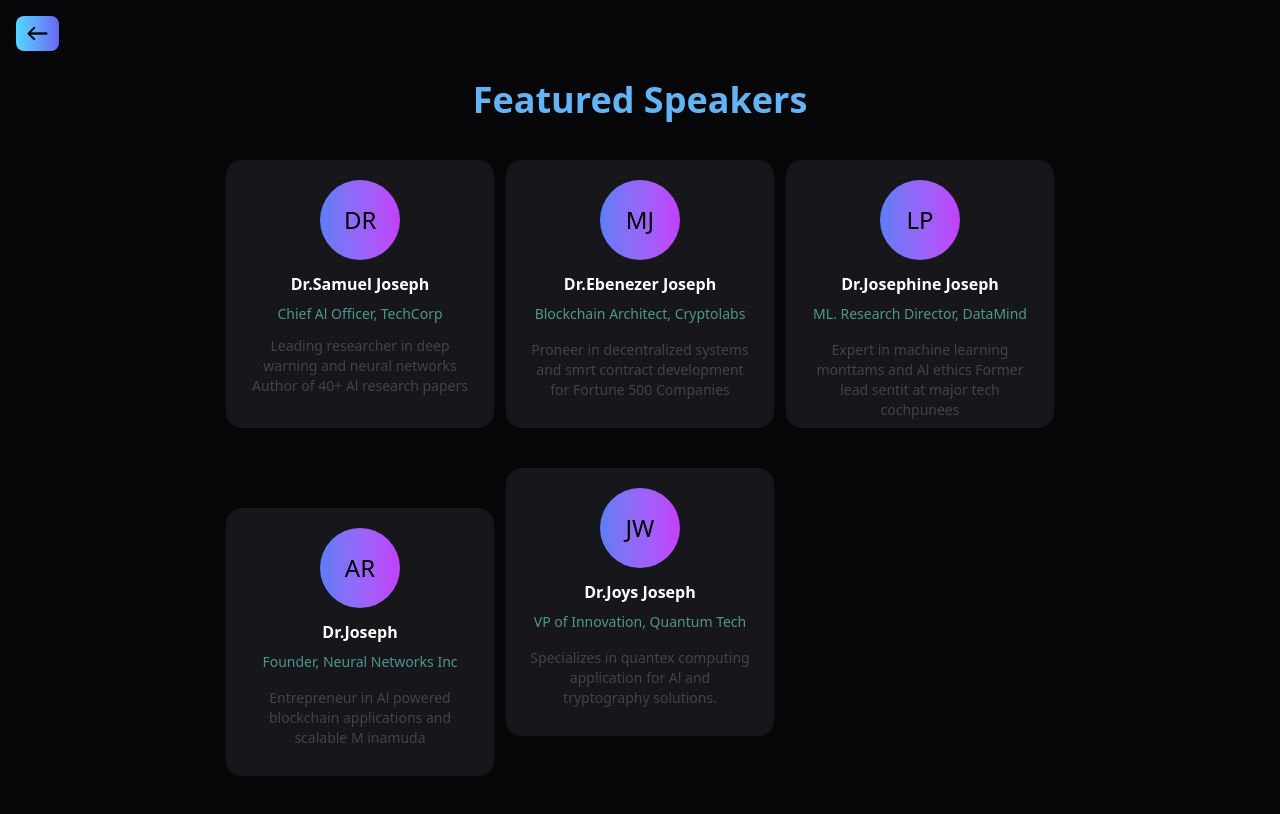
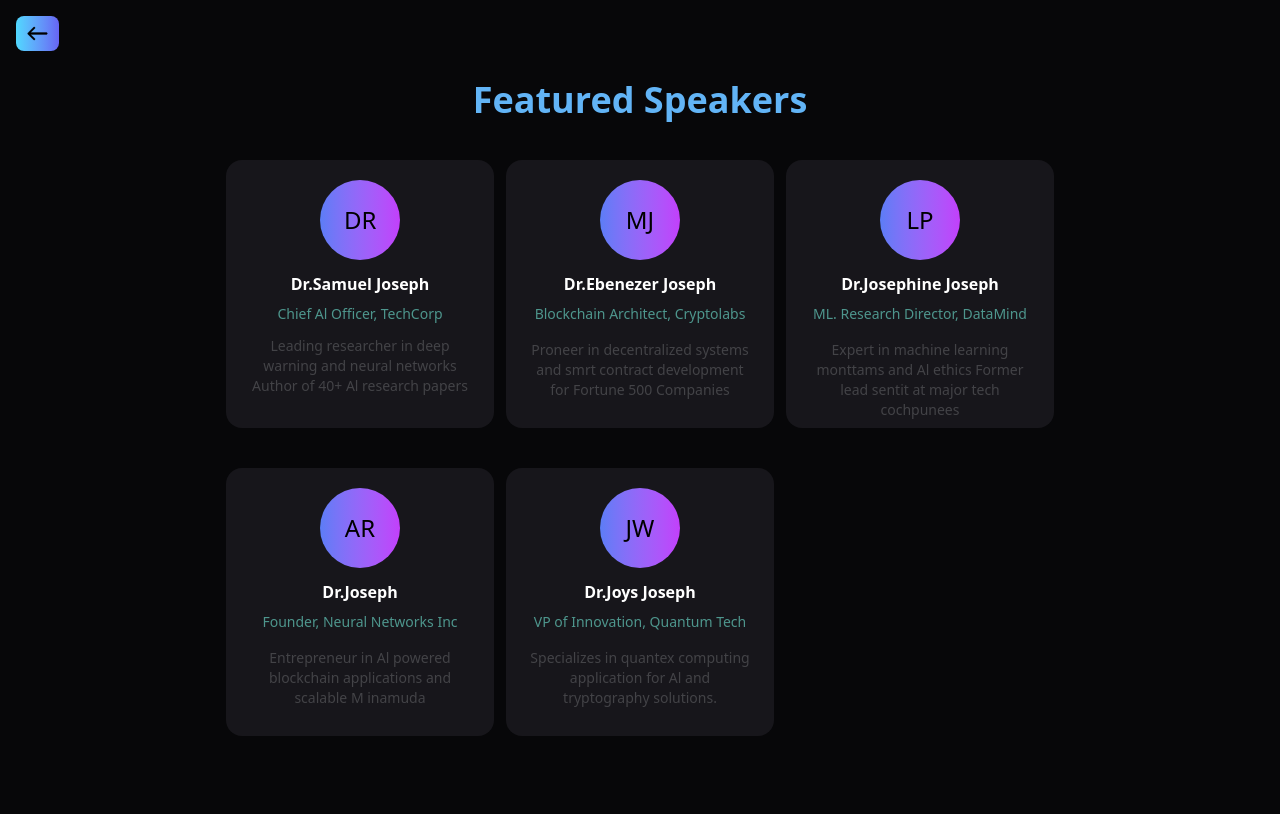
Before and after one commit to Samuel-joseph05/chain-submmit, a React (Vite) app: page /speakers in a window 1280 px wide. Built offline with nearby package versions, Linux system fonts and the light colour scheme.

Commit message:
Implement back navigation in SpeakersPage using useNavigate hook

```diff
--- a/src/SpeakersPage.jsx
+++ b/src/SpeakersPage.jsx
@@ -1,28 +1,34 @@
 import { IoIosArrowRoundBack } from "react-icons/io";
+import { useNavigate } from "react-router-dom";
 
 function SpeakersPage() {
-    const back = () => {
-    window.history.back();
+  const navigate = useNavigate();
+
+  const back = () => {
+    navigate("/");
   };
-
 
   return (
     <div>
-
       <div className="relative top-0">
-              <button
-              className=" bg-linear-to-r from-[#50d8fe] to-[#6764f3]  rounded-lg  mt-4  ml-4 px-1 py-0 absolute cursor-pointer"
-              onClick={back} >
-              <IoIosArrowRoundBack size={35} strokeWidth={5} className="text-black"/>
-            </button>
-            </div>
+        <button
+          className=" bg-linear-to-r from-[#50d8fe] to-[#6764f3]  rounded-lg  mt-4  ml-4 px-1 py-0 absolute cursor-pointer"
+          onClick={back}
+        >
+          <IoIosArrowRoundBack
+            size={35}
+            strokeWidth={5}
+            className="text-black"
+          />
+        </button>
+      </div>
       <div className="text-center pt-20 ">
         <h1 className="text-[#62b4f6] text-2xl md:text-4xl font-bold ">
           Featured Speakers
         </h1>
       </div>
       <div>
-        <div className="grid md:grid-cols-3 grid-cols-1 gap-10 md:gap-10 place-items-center mt-10 md:mx-60  ">
+        <div className="grid md:grid-cols-3 grid-cols-1 gap-10 md:gap-10 place-items-center mt-10 mb-20 md:mx-60  ">
           <div className="bg-[#17161b] w-67 h-67  p-5 rounded-2xl place-items-center">
             <div className=" bg-linear-to-r from-[#5b7df6] to-[#c23ffb] w-20 h-20 rounded-full text-center p-6 font-medium place-items-center md:text-2xl ">
               DR
@@ -88,7 +94,7 @@ function SpeakersPage() {
             </div>
           </div>
 
-          <div className="bg-[#17161b] w-67 h-67   p-5 mb-20 rounded-2xl place-items-center mb:5">
+          <div className="bg-[#17161b] w-67 h-67   p-5  rounded-2xl place-items-center mb:5">
             <div className=" bg-linear-to-r from-[#5b7df6] to-[#c23ffb] w-20 h-20 rounded-full text-center p-6 font-medium place-items-center md:text-2xl">
               JW
             </div>
```
